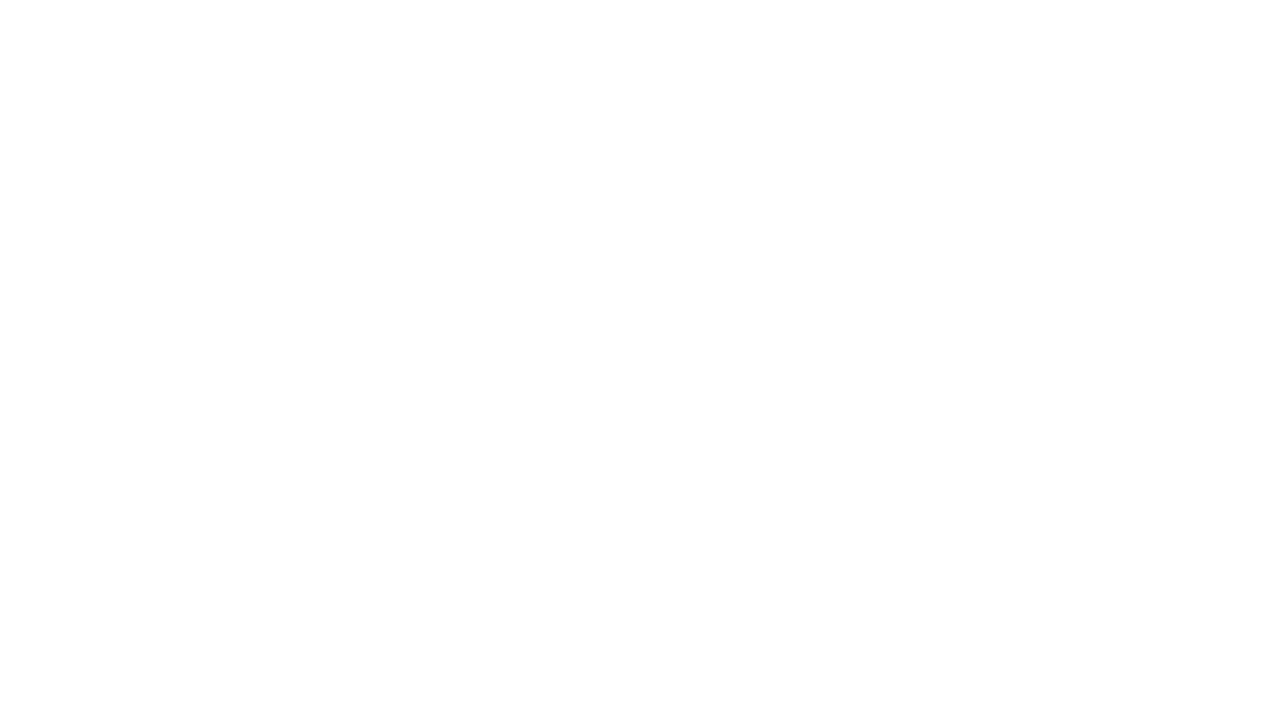
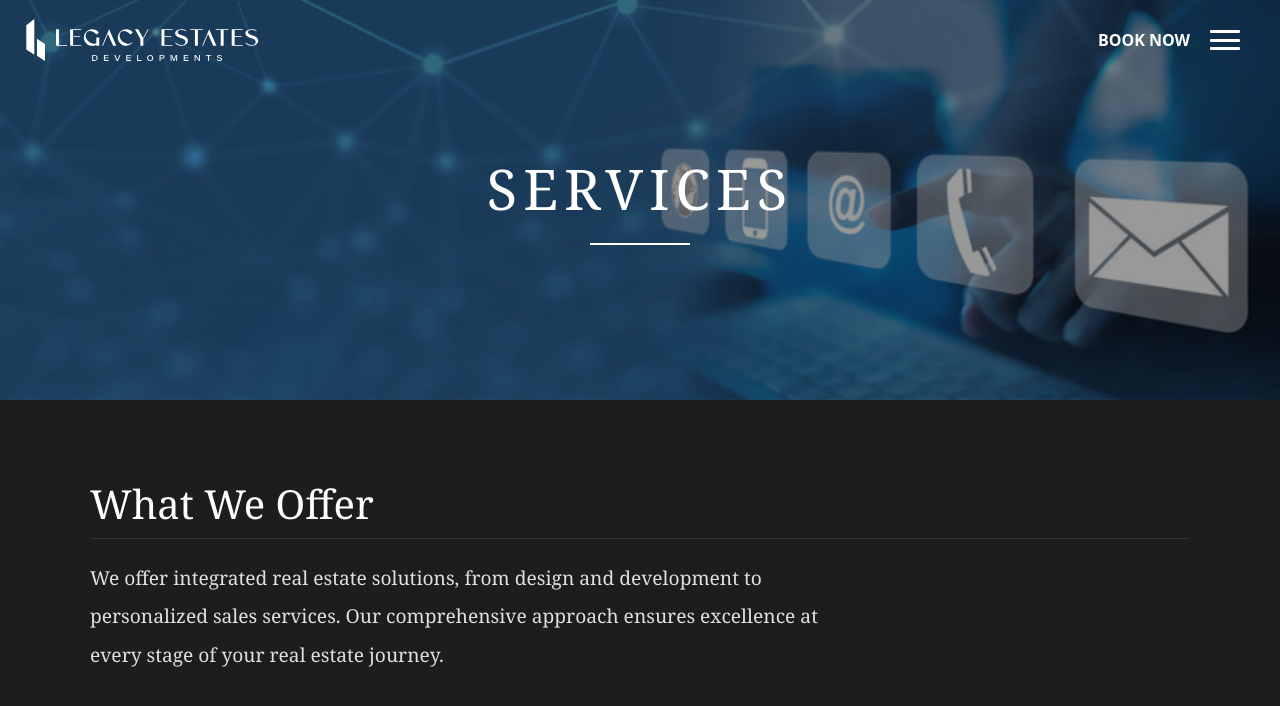
Before and after one commit to AhmedAli-00ne/legacy-web, an Angular app: page /service in a window 1280 px wide. Before the commit this address led to /. Shown: the top 706 px of the page. Built offline with nearby package versions, Linux system fonts and the light colour scheme.

Commit message:
implemented service module

```diff
--- a/src/app/app-routing.module.ts
+++ b/src/app/app-routing.module.ts
@@ -27,7 +27,11 @@ const routes: Routes = [
   {
     path:'partners',
     loadChildren:()=>import('./modules/partners-module/partners-module.module').then(m=>m.PartnersModuleModule),
-  }
+  },
+  {
+    path:'service',
+    loadChildren:()=>import('./modules/service-module/service-module.module').then(m=>m.ServiceModuleModule),
+  },
 
 
 ];
--- a/src/app/modules/home/home.component.html
+++ b/src/app/modules/home/home.component.html
@@ -1,9 +1,6 @@
 <div class="scroll-container">
   <section class="section" #sections>
     <app-hero></app-hero>
-  </section>
-  <section class="section" #sections>
-    <app-partners></app-partners>
   </section>
   <section class="section" #sections>
     <app-jazal-cta></app-jazal-cta>
@@ -24,4 +21,7 @@
   <section class="section" #sections>
     <app-footer></app-footer>
   </section>
+  <section class="section" #sections>
+    <app-partners></app-partners>
+  </section>
 </div>
--- a/src/app/modules/news/news.component.scss
+++ b/src/app/modules/news/news.component.scss
@@ -38,6 +38,7 @@
 
         &:hover {
           color: #fff;
+          cursor: pointer;
         }
 
         &.active {
@@ -87,6 +88,7 @@
       transition: background 0.3s;
 
       &:hover {
+        cursor: pointer;
         background: #ff6a1f;
       }
     }
--- /dev/null
+++ b/src/app/modules/service-module/service-module.component.html
@@ -0,0 +1,58 @@
+<section class="services-section">
+  <!-- Hero Section -->
+  <div class="hero-section">
+    <div class="hero-overlay"></div>
+    <div class="hero-content">
+      <h1 class="services-title">SERVICES</h1>
+      <div class="title-divider"></div>
+    </div>
+  </div>
+
+  <!-- Main Content -->
+  <div class="content-section">
+    <!-- What We Offer Section -->
+    <div class="section-container intro-section">
+      <div class="container">
+        <h2 class="section-title">What We Offer</h2>
+        <p class="section-description">
+          We offer integrated real estate solutions, from design and development to personalized sales services.
+          Our comprehensive approach ensures excellence at every stage of your real estate journey.
+        </p>
+      </div>
+    </div>
+
+    <!-- Our Services Section -->
+    <div class="section-container services-grid-section">
+      <div class="container">
+        <h2 class="section-title">Our Services</h2>
+        <div class="services-grid">
+          <div class="service-card" *ngFor="let service of services">
+            <div class="service-icon">
+              <i class="material-icons">{{ service.icon }}</i>
+            </div>
+            <h3 class="service-title">{{ service.title }}</h3>
+            <p class="service-description">{{ service.description }}</p>
+          </div>
+        </div>
+      </div>
+    </div>
+
+    <!-- How We Can Help Section -->
+    <div class="section-container help-section">
+      <div class="container">
+        <h2 class="section-title">How We Can Help</h2>
+        <p class="section-description">
+          Whether you seek your next home, an investment opportunity, or a partnership, Legacy Estates delivers
+          expertise at every step. Our team of professionals is committed to providing unmatched excellence
+          spanning different disciplines and fields.
+        </p>
+
+        <div class="cta-section">
+          <button class="cta-button" (click)="onGetInTouch()">
+            Get In Touch
+          </button>
+        </div>
+      </div>
+    </div>
+  </div>
+</section>
--- /dev/null
+++ b/src/app/modules/service-module/service-module.component.scss
@@ -0,0 +1,241 @@
+:host {
+  display: block;
+  overflow-y: auto;
+  overflow-x: hidden;
+  height: 100%;
+}
+
+.services-section {
+  min-height: 100vh;
+  background: #1a1a1a;
+  color: #ffffff;
+  font-family: "Georgia", "Times New Roman", serif;
+//   padding: 60px 0;
+  position: relative;
+
+  .hero-section {
+  position: relative;
+  height: 50vh; // Full screen height
+  background-image: url('../../../assets/images/contact.jpg');
+  background-size: cover;
+  background-position: top center;
+  background-repeat: no-repeat;
+  display: flex;
+  align-items: center;
+  justify-content: center;
+  overflow: hidden;
+
+  &::before {
+    content: "";
+    position: absolute;
+    top: 0;
+    left: 0;
+    right: 0;
+    bottom: 0;
+    background: rgba(0, 0, 0, 0.4); // Dark overlay for contrast
+    z-index: 1;
+  }
+
+  .hero-overlay {
+    display: none; // Disabled grain overlay since it's now an image
+  }
+
+  .hero-content {
+    position: relative;
+    z-index: 2;
+    text-align: center;
+
+    .services-title {
+      font-size: 3.5rem;
+      font-weight: 300;
+      letter-spacing: 6px;
+      text-transform: uppercase;
+      margin: 0;
+
+      @media (max-width: 768px) {
+        font-size: 2.5rem;
+      }
+    }
+
+    .title-divider {
+      width: 100px;
+      height: 2px;
+      background: #ffffff;
+      margin: 20px auto 0;
+    }
+  }
+}
+
+
+  .content-section {
+    .section-container {
+      width: 100%;
+      max-width: 1400px;
+      margin: 0 auto;
+      padding: 80px 40px;
+      position: relative;
+      background: #1a1a1a;
+      box-shadow: 0 0 0 1px rgba(255, 255, 255, 0.04);
+      &:nth-child(even) {
+        background: #202020;
+      }
+
+      &::before {
+        content: "";
+        position: absolute;
+        inset: 0;
+        background: linear-gradient(
+          135deg,
+          rgba(100, 181, 246, 0.02),
+          rgba(66, 165, 245, 0.02)
+        );
+        pointer-events: none;
+        z-index: 1;
+      }
+
+      .container {
+        position: relative;
+        z-index: 2;
+        text-align: left;
+        padding: 0 20px;
+      }
+    }
+
+    .section-title {
+      font-size: 2.5rem;
+      font-weight: 400;
+      margin-bottom: 20px;
+      color: #ffffff;
+      border-bottom: 1px solid rgba(255, 255, 255, 0.1);
+      padding-bottom: 10px;
+
+      &::after {
+        display: none;
+      }
+
+      @media (max-width: 768px) {
+        font-size: 2rem;
+      }
+    }
+
+    .section-description {
+      font-size: 1.2rem;
+      line-height: 2;
+      color: #e0e0e0;
+      margin-top: 10px;
+    }
+
+    .intro-section .section-description,
+    .help-section .section-description {
+      max-width: 760px;
+    }
+
+    .services-grid-section {
+      .container {
+        max-width: 1000px;
+      }
+
+      .services-grid {
+        display: grid;
+        grid-template-columns: 1fr;
+        gap: 60px;
+        margin-top: 60px;
+
+        @media (min-width: 900px) {
+          grid-template-columns: 1fr 1fr; // Two columns on desktop
+          gap: 50px 80px;
+        }
+
+        .service-card {
+          background: #1e1e1e;
+          border-left: 4px solid #e05206;
+          padding: 30px 40px;
+          text-align: left;
+          border-radius: 6px;
+          transition: background 0.3s ease;
+
+          &:hover {
+            background: #252525;
+          }
+
+          .service-icon {
+            margin-bottom: 15px;
+
+            .material-icons {
+              font-size: 32px;
+              color: #e05206;
+            }
+          }
+
+          .service-title {
+            font-size: 1.4rem;
+            font-weight: 600;
+            color: #ffffff;
+            margin-bottom: 10px;
+            line-height: 1.3;
+          }
+
+          .service-description {
+            font-size: 1.05rem;
+            line-height: 1.8;
+            color: #cccccc;
+            margin-top: 0;
+          }
+        }
+      }
+    }
+
+    .cta-section {
+      text-align: center;
+      margin-top: 60px;
+
+      .cta-button {
+        background: linear-gradient(135deg, #e05206, #e05206);
+        color: #ffffff;
+        padding: 14px 40px;
+        font-size: 1rem;
+        font-weight: bold;
+        border: none;
+        border-radius: 30px;
+        cursor: pointer;
+        transition: all 0.3s ease;
+
+        &:hover {
+          background: linear-gradient(135deg, #e05206, #e05206);
+          box-shadow: 0 8px 25px rgba(145, 67, 3, 0.4);
+        }
+
+        &:active {
+          transform: scale(0.98);
+        }
+      }
+    }
+  }
+}
+
+// Responsive
+@media (max-width: 768px) {
+  .services-section {
+    .content-section {
+      .section-container {
+        padding: 50px 20px;
+      }
+
+      .services-grid {
+        grid-template-columns: 1fr;
+
+        .service-card {
+          padding: 25px 20px;
+        }
+      }
+
+      .section-title {
+        font-size: 2rem;
+      }
+
+      .section-description {
+        font-size: 1rem;
+      }
+    }
+  }
+}
--- /dev/null
+++ b/src/app/modules/service-module/service-module.component.ts
@@ -0,0 +1,37 @@
+import { Component } from '@angular/core';
+
+@Component({
+  selector: 'app-service-module',
+  templateUrl: './service-module.component.html',
+  styleUrls: ['./service-module.component.scss']
+})
+export class ServiceModuleComponent {
+  services = [
+    {
+      title: '',
+      description: 'Personalized guidance to help you find the perfect property that matches your unique needs and lifestyle preferences.',
+      icon: '• Tailored Property Consultation'
+    },
+    {
+      title: '',
+      description: 'Expert analysis and strategic advice to maximize your real estate investment returns and portfolio growth.',
+      icon: '• Investment Advisory'
+    },
+    {
+      title: '',
+      description: 'Comprehensive oversight from conception to completion, ensuring seamless execution of your real estate projects.',
+      icon: '• Full-Service Project Management'
+    },
+    {
+      title: '',
+      description: 'Creating vibrant communities with amenities and features that enhance quality of life for residents.',
+      icon: '• Community & Lifestyle Enhancements'
+    }
+  ];
+
+  onGetInTouch() {
+    // Handle contact action - you can implement routing or modal opening here
+    console.log('Get In Touch clicked');
+  }
+
+}
```
Also changed, not shown: src/app/modules/service-module/service-module-routing.module.ts (added, +16 -0 lines), src/app/modules/service-module/service-module.module.ts (added, +17 -0 lines), 1 other file (tests, documents, lock files or other folders).
